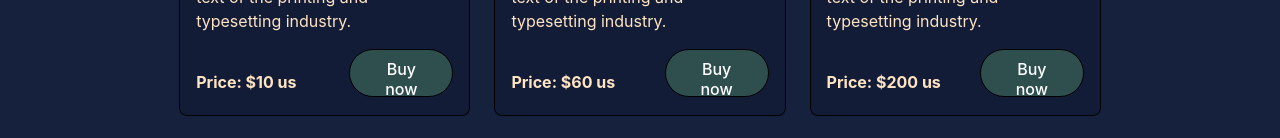
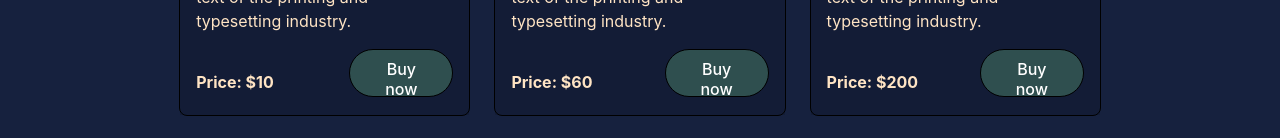
Before and after one commit to LlMrc/ecommerce-template, a React (Vite) app: page /new in a window 1280 px wide. Shown: the part 652-790 px from the top of the page. Built offline with nearby package versions, Linux system fonts and the light colour scheme.

Commit message:
redeployment

```diff
--- a/src/components/collection/Collection.jsx
+++ b/src/components/collection/Collection.jsx
@@ -12,7 +12,7 @@ const Collection = ({img, title, details, price}) => {
          <h4>{title}</h4>
          <p>{details}</p>
          <div className={styles.prices}>
-          <h4> Price: ${price} us</h4>
+          <h4> Price: ${price}</h4>
           <button>Buy now</button>
          </div>
         </div>
```
